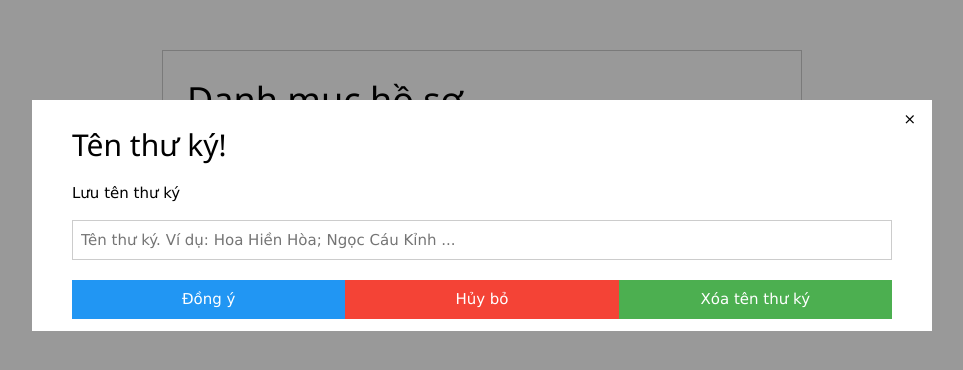
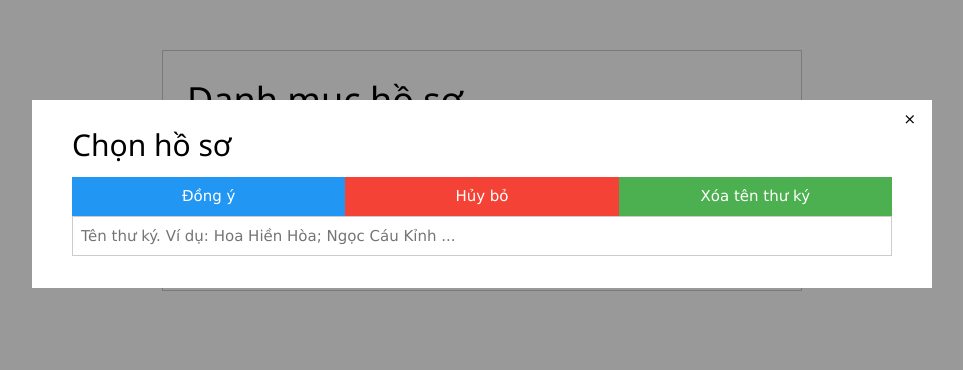
Before and after one commit to phamngocson6596/phamngocson6596.github.io, a website: page notary/phicongchung/test.html in a window 1280 px wide. Both pictures are taken after a click on the button "New". Shown: the whole page, without its empty margins (158-1121 px from the left). Drawn offline with nearby package versions, Linux system fonts and the light colour scheme.

Commit message:
Update test.html

```diff
--- a/notary/phicongchung/test.html
+++ b/notary/phicongchung/test.html
@@ -34,12 +34,15 @@
         <div class="w3-modal-content w3-padding-large">
           <div class="w3-container">
             <span onclick="document.getElementById('id02').style.display='none'" class="w3-button w3-display-topright">&times;</span>
-            <h2>Tên thư ký!</h2>
-            <p>Lưu tên thư ký</p>
-            <input type="text" id="modal-input" class="w3-input w3-border" style="margin-bottom: 20px;" placeholder="Tên thư ký. Ví dụ: Hoa Hiền Hòa; Ngọc Cáu Kỉnh ...">
+            <h2>Chọn hồ sơ</h2>
+
+        <div>
             <button type="button" class="w3-button w3-blue w3-third" onclick="localStorage.setItem(`tenthuky`, document.getElementById(`modal-input`).value);document.querySelector(`#tenthuky`).querySelector(`b`).textContent = localStorage.tenthuky;document.getElementById('id02').style.display='none'">Đồng ý</button>
             <button type="button" onclick="document.getElementById('id02').style.display='none'" class="w3-button w3-red w3-third">Hủy bỏ</button>
             <button type="button" onclick="localStorage.removeItem(`tenthuky`);document.querySelector(`#tenthuky`).querySelector(`b`).textContent = localStorage.tenthuky;document.getElementById('id02').style.display='none'" class="w3-button w3-green w3-third" title="Xóa tên thư ký">Xóa tên thư ký</button>
+        </div>
+
+            <input type="text" id="modal-input" class="w3-input w3-border" style="margin-bottom: 20px;" placeholder="Tên thư ký. Ví dụ: Hoa Hiền Hòa; Ngọc Cáu Kỉnh ...">
           </div>
         </div>
       </div>
```
